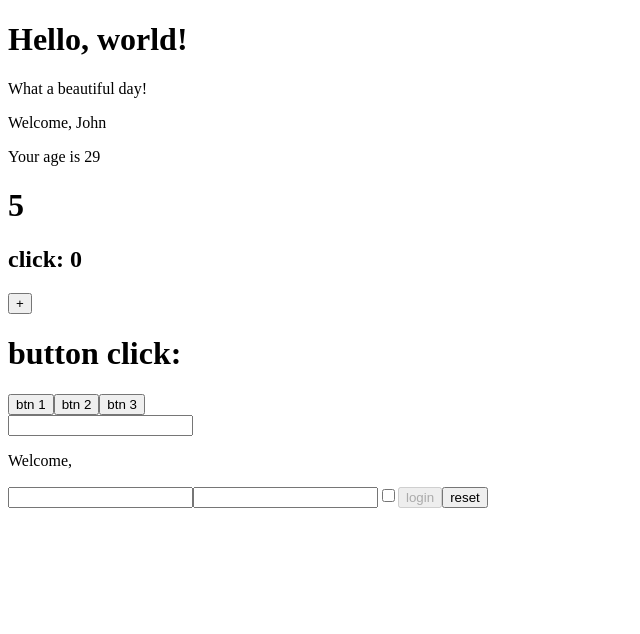
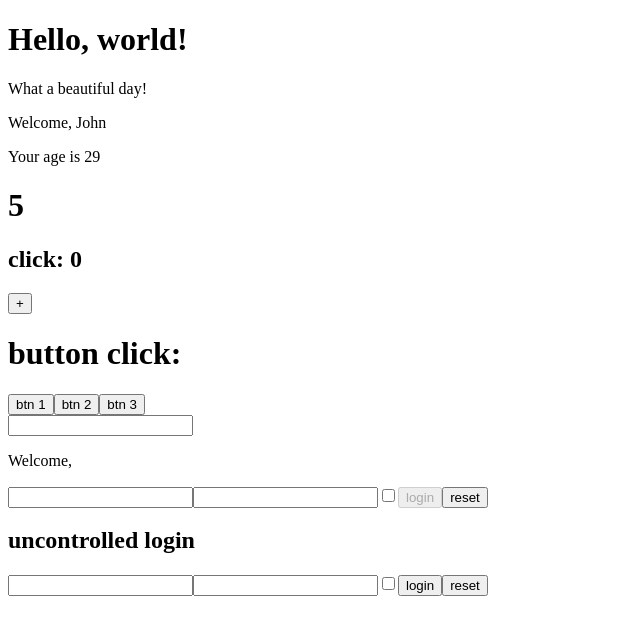
Before and after one commit to Parry93/react-exercises, a React (Create React App) app: page / in a window 1280 px wide. Shown: the top 634 px of the page, without its empty margins (0-640 px from the left). Built offline with nearby package versions, Linux system fonts and the light colour scheme.

Commit message:
forms-05

```diff
--- a/src/App.js
+++ b/src/App.js
@@ -6,6 +6,7 @@
 import InteractiveWelcome from "./InteractiveWelcome";
 import Welcome from "./Welcome";
 import Login from "./Login"
+import UncontrolledLogin from "./UncontrolledLogin";
 
 Welcome.defaultProps = {
   name: "John",
@@ -23,6 +24,7 @@
         <ClickTracker />
         <InteractiveWelcome/>
         <Login />
+        <UncontrolledLogin />
       </div>
     );
   }
--- /dev/null
+++ b/src/UncontrolledLogin.js
@@ -0,0 +1,39 @@
+import React from "react";
+
+class UncontrolledLogin extends React.Component{
+    handleFormSubmit = (event) => {
+		event.preventDefault();
+
+		const username = event.target.elements.username.value;
+		const password = event.target.elements.password.value;
+		const remember = event.target.elements.remember.checked;
+
+		console.log({
+			username,
+			password,
+			remember
+		});
+	};
+
+
+
+
+    render(){
+        return(
+            <>
+            <h2>uncontrolled login</h2>
+            <form onSubmit={this.handleFormSubmit}>
+                <input type="text" name="username" />
+                <input type="password" name="password" />
+                <input type="checkbox" name="remember" />
+                <button type="submit">login</button>
+                <button type="reset">reset</button>
+            </form>
+            </>
+        )
+
+
+
+    }
+}
+export default UncontrolledLogin
```
